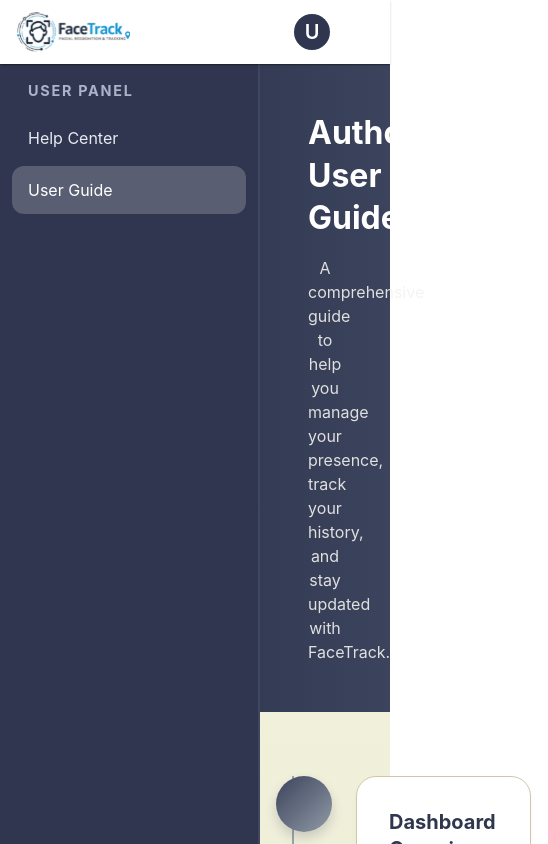
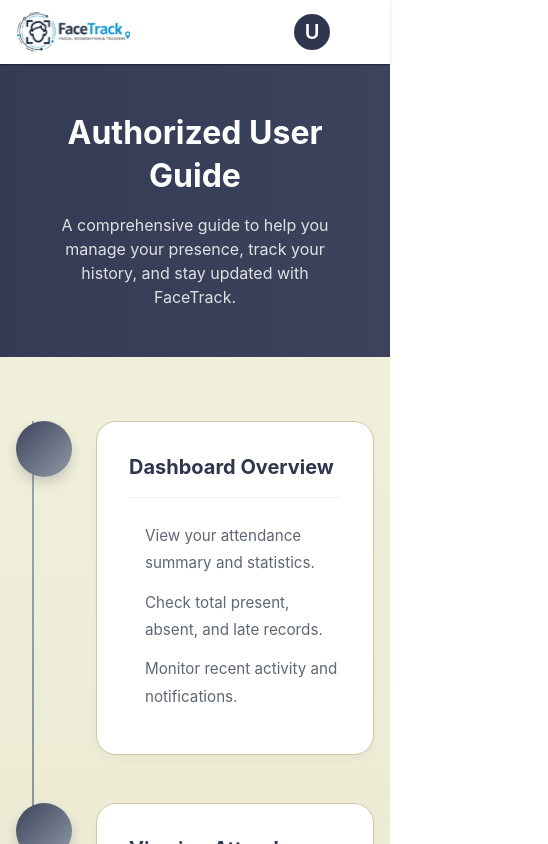
Before and after one commit to Diya050/FaceTrack, a React (Vite) app in the folder frontend/: page /user/settings/user-guide in a window 390 px wide. Shown: the top 844 px of the page, 548 px wide, since content can reach past the window. Built offline with nearby package versions, Linux system fonts and the light colour scheme; some icons are missing.

Commit message:
Enhancing User Sidebar by making it collapsible and responsive

```diff
--- a/frontend/src/components/header/BaseHeader.tsx
+++ b/frontend/src/components/header/BaseHeader.tsx
@@ -133,7 +133,7 @@
           }}
         >
 
-          <Typography fontWeight={600} color="dark">ADMIN PANEL</Typography>
+          <Typography fontWeight={600} color="dark">CONTROL PANEL</Typography>
           <IconButton onClick={toggleDrawer(false)}>
             <CloseIcon />
           </IconButton>
--- a/frontend/src/components/header/UserHeader.tsx
+++ b/frontend/src/components/header/UserHeader.tsx
@@ -2,9 +2,28 @@
 import BaseHeader from "./BaseHeader";
 import { useAuth } from "../../context/AuthContext";
 
-const navItems = [
-  { label: "Dashboard", path: "/user/dashboard" },
+const userNavItems = [
+  {
+    label: "Dashboard",
+    path: "/user/dashboard",
+    children: [
+      { label: "Dashboard", path: "/user/dashboard#dashboard" },
+      { label: "My Attendance", path: "/user/dashboard#attendance" },
+    ],
+  },
+  { label: "My Profile", path: "/user/me" },
   { label: "Analytics", path: "/user/reports" },
+
+  /* Hidden on Desktop — visible in hamburger */
+  {
+    label: "Help & Support",
+    path: "/user/help",
+    hideOnDesktop: true,
+    children: [
+      { label: "User Guide", path: "/user/help#guide" },
+      { label: "Contact Support", path: "/user/help#contact" },
+    ],
+  },
 ];
 
 const UserHeader = () => {
@@ -13,7 +32,7 @@
   return (
     <BaseHeader
       logoLink="/user/dashboard"
-      navItems={navItems}
+      navItems={userNavItems}
       rightSlot={<HeaderIcons firstName={user?.firstName ?? "U"} />}
     />
   );
--- a/frontend/src/components/user/UserSidebar.tsx
+++ b/frontend/src/components/user/UserSidebar.tsx
@@ -2,39 +2,85 @@
   Box,
   List,
   ListItemButton,
+  ListItemIcon,
   ListItemText,
   Typography,
+  IconButton,
+  Tooltip,
 } from "@mui/material";
+
+import MenuIcon from "@mui/icons-material/Menu";
+import DashboardIcon from "@mui/icons-material/Dashboard";
+import FactCheckIcon from "@mui/icons-material/FactCheck";
+import PersonIcon from "@mui/icons-material/Person";
+import AssessmentIcon from "@mui/icons-material/Assessment";
+import HelpCenterIcon from "@mui/icons-material/HelpCenter";
+import MenuBookIcon from "@mui/icons-material/MenuBook";
+
 import { NavLink, useLocation } from "react-router-dom";
 import { useTheme } from "@mui/material/styles";
+
 import {
   sidebarContainer,
   sidebarPanelTitle,
   sidebarItemBase,
 } from "../../theme/sidebarStyles";
 
+type Props = {
+  width?: number;
+  collapsed?: boolean;
+  onToggle?: () => void;
+};
+
 const sections = [
   {
-    matches: ["/user/dashboard", "/user/attendance"],
+    matches: ["/user/dashboard", "/user/attendance", "/user/me"],
     items: [
-      { label: "Dashboard", path: "/user/dashboard" },
-      { label: "My Attendance", path: "/user/attendance" },
+      {
+        label: "Dashboard",
+        path: "/user/dashboard",
+        icon: DashboardIcon,
+      },
+      {
+        label: "My Attendance",
+        path: "/user/attendance",
+        icon: FactCheckIcon,
+      },
+      {
+        label: "My Profile",
+        path: "/user/me",
+        icon: PersonIcon,
+      },
     ],
   },
   {
     matches: ["/user/reports"],
-    items: [{ label: "Reports", path: "/user/reports" }],
+    items: [
+      {
+        label: "Reports",
+        path: "/user/reports",
+        icon: AssessmentIcon,
+      },
+    ],
   },
   {
     matches: ["/user/help", "/user/settings"],
     items: [
-      { label: "Help Center", path: "/user/help" },
-      { label: "User Guide", path: "/user/settings/user-guide" },
+      {
+        label: "Help Center",
+        path: "/user/help",
+        icon: HelpCenterIcon,
+      },
+      {
+        label: "User Guide",
+        path: "/user/settings/user-guide",
+        icon: MenuBookIcon,
+      },
     ],
   },
 ];
 
-const UserSidebar = ({ width = 260 }: { width?: number }) => {
+const UserSidebar = ({ width = 260, collapsed = false, onToggle }: Props) => {
   const { pathname } = useLocation();
   const theme = useTheme();
 
@@ -44,20 +90,66 @@
     ) ?? sections[0];
 
   return (
-    <Box sx={{ width, ...sidebarContainer(theme) }}>
+    <Box
+      sx={{
+        width: collapsed ? 65 : width,
+        transition: "width 0.25s ease",
+        overflowX: "hidden",
+        ...sidebarContainer(theme),
+      }}
+    >
+      {/* HEADER */}
+      <Box
+        display="flex"
+        alignItems="center"
+        justifyContent={collapsed ? "center" : "space-between"}
+        px={1.5}
+      >
+        {!collapsed && (
           <Typography sx={sidebarPanelTitle}>USER PANEL</Typography>
+        )}
+
+        <Tooltip title={collapsed ? "Expand Sidebar" : "Collapse Sidebar"}>
+          <IconButton
+            onClick={onToggle}
+            sx={{ minWidth: 36, color: "gray", mb: 1.5 }}
+          >
+            <MenuIcon />
+          </IconButton>
+        </Tooltip>
+      </Box>
 
       <List disablePadding>
-        {activeSection.items.map((item) => (
+        {activeSection.items.map((item) => {
+          const Icon = item.icon;
+
+          return (
             <ListItemButton
               key={item.path}
               component={NavLink}
               to={item.path}
-            sx={sidebarItemBase}
+              sx={{
+                ...sidebarItemBase,
+                justifyContent: collapsed ? "center" : "flex-start",
+              }}
             >
-            <ListItemText primary={item.label} />
+              <Tooltip title={collapsed ? item.label : ""} placement="right">
+                <ListItemIcon
+                  sx={{
+                    minWidth: 0,
+                    mr: collapsed ? 0 : 1.5,
+                    justifyContent: "center",
+                    color: "inherit",
+                  }}
+                >
+                  <Icon sx={{ fontSize: 24 }} />
+                </ListItemIcon>
+              </Tooltip>
+
+              {!collapsed && <ListItemText primary={item.label} />}
             </ListItemButton>
-        ))}
+          );
+        })}
       </List>
     </Box>
   );
--- a/frontend/src/layout/UserLayout.tsx
+++ b/frontend/src/layout/UserLayout.tsx
@@ -1,24 +1,43 @@
-import { Box } from "@mui/material";
+import { useState } from "react";
+import { Box, useMediaQuery, useTheme } from "@mui/material";
 import { Outlet } from "react-router-dom";
+
 import UserHeader from "../components/header/UserHeader";
 import UserSidebar from "../components/user/UserSidebar";
 import Footer from "../components/Footer";
 
 const NAVBAR_HEIGHT = 64;
 const SIDEBAR_WIDTH = 260;
+const COLLAPSED_WIDTH = 64;
 
 const UserLayout = () => {
+  const [collapsed, setCollapsed] = useState(false);
+
+  const theme = useTheme();
+  const isMobile = useMediaQuery(theme.breakpoints.down("md"));
+
   return (
     <>
       <UserHeader />
 
-      <UserSidebar width={SIDEBAR_WIDTH} />
+      {!isMobile && (
+        <UserSidebar
+          width={SIDEBAR_WIDTH}
+          collapsed={collapsed}
+          onToggle={() => setCollapsed((prev) => !prev)}
+        />
+      )}
 
       <Box
         sx={{
-          ml: `${SIDEBAR_WIDTH}px`,
+          ml: isMobile
+            ? 0
+            : collapsed
+            ? `${COLLAPSED_WIDTH}px`
+            : `${SIDEBAR_WIDTH}px`,
           mt: `${NAVBAR_HEIGHT}px`,
-          minHeight: "calc(100vh - 64px)",
+          transition: "margin-left 0.25s ease",
+          minHeight: `calc(100vh - ${NAVBAR_HEIGHT}px)`,
           display: "flex",
           flexDirection: "column",
         }}
--- a/frontend/src/pages/user/Profiles.tsx
+++ b/frontend/src/pages/user/Profiles.tsx
@@ -96,13 +96,14 @@
         <Stack
           direction={{ xs: "column", sm: "row" }}
           spacing={3}
-          alignItems={{ xs: "flex-start", sm: "center" }}
+          alignItems="center"
+          textAlign={{ xs: "center", sm: "left" }}
         >
           <Avatar
             sx={{
-              width: 100,
-              height: 100,
-              fontSize: 50,
+              width: { xs: 80, sm: 100 },
+              height: { xs: 80, sm: 100 },
+              fontSize: { xs: 36, sm: 50 },
               bgcolor: "primary.main",
             }}
           >
@@ -110,7 +111,7 @@
           </Avatar>
 
           <Box flex={1}>
-            <Typography fontSize={35} fontWeight={600}>
+            <Typography fontSize={{ xs: 26, sm: 35 }} fontWeight={600}>
               {user.full_name}
             </Typography>
 
@@ -118,17 +119,24 @@
               {user.email}
             </Typography>
 
-            <Stack direction="row" spacing={1} mt={1.5} flexWrap="wrap">
+            <Stack
+              direction="row"
+              spacing={1}
+              mt={1.5}
+              flexWrap="wrap"
+              justifyContent={{ xs: "center", sm: "flex-start" }}
+            >
               <Chip label={formatRole(user.role)} size="small" color="primary" />
+
               {user.department && (
                 <Chip label={user.department} size="small" />
               )}
+
               {user.organization && (
                 <Chip label={user.organization} size="small" />
               )}
             </Stack>
           </Box>
-
         </Stack>
       </Paper>
 
@@ -148,7 +156,7 @@
               </Typography>
 
               <Chip
-                label={user.status}
+                label={formatRole(user.status)}
                 color={user.status === "approved" ? "success" : "warning"}
                 size="small"
               />
@@ -194,7 +202,7 @@
 
             <Grid size={{ xs: 12, md: 4 }}>
               <Typography variant="caption">Organization</Typography>
-              <Typography>{user.organization || "—"}</Typography>
+              <Typography >{user.organization || "—"}</Typography>
             </Grid>
 
             <Grid size={{ xs: 12, md: 4 }}>
```
Lines whose indentation alone changed are shown as unchanged.
